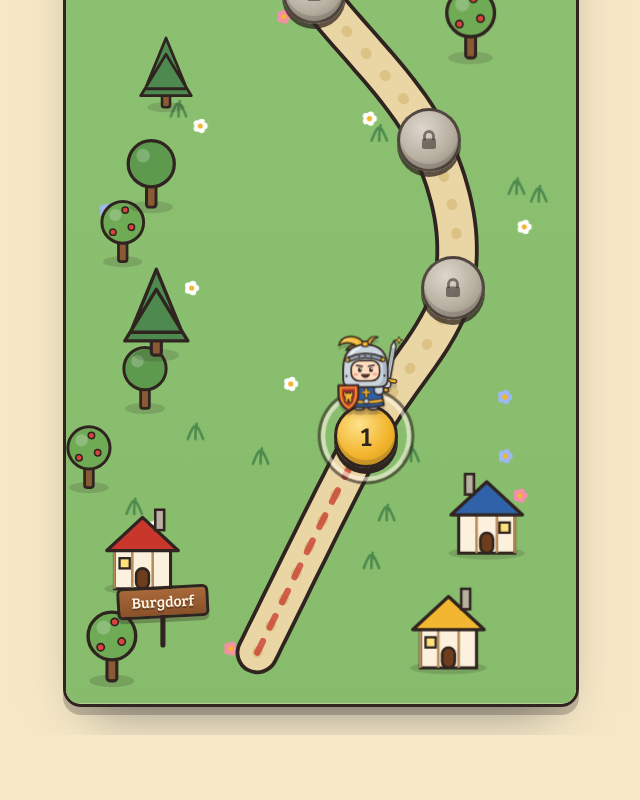
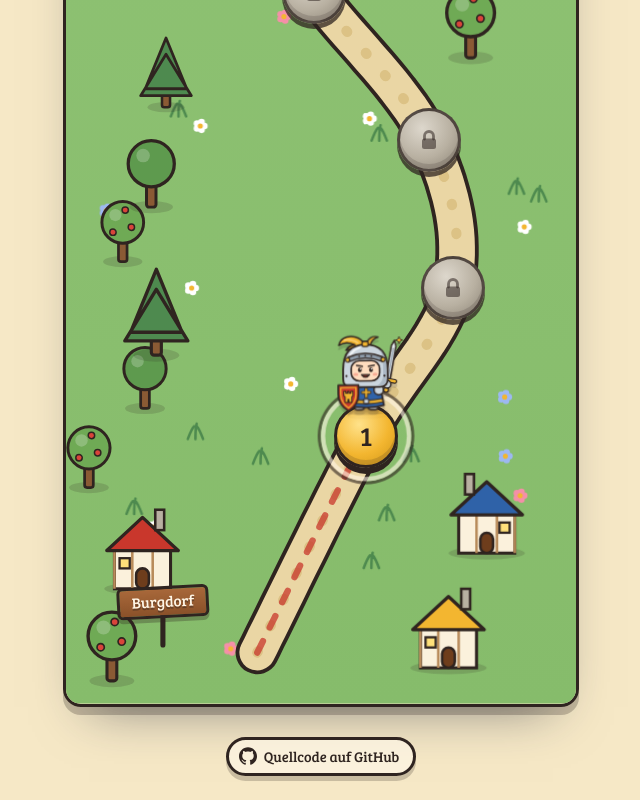
Before and after one commit to markuswondrak/kids-chess-training, a React (Vite) app: page / in a window 1280 px wide. Shown: the part 1981-2781 px from the top of the page, without its empty margins (319-959 px from the left). Before the commit the page ends 2716 px from the top, so only its background shows below. Built offline with nearby package versions, Linux system fonts and the light colour scheme; a web font is replaced by a local one.

Commit message:
GitHub-Backlink als kleine Fußzeile ergänzen

```diff
--- a/src/App.tsx
+++ b/src/App.tsx
@@ -5,7 +5,7 @@
 import { PuzzleScreen } from './components/PuzzleScreen'
 import { ResultBanner } from './components/ResultBanner'
 import { Chest } from './components/Treasure'
-import { SoundOffIcon, SoundOnIcon } from './components/icons'
+import { GitHubIcon, SoundOffIcon, SoundOnIcon } from './components/icons'
 import { frontier, useProgress, worldStars, type StarCount } from './game/progress'
 import { setMuted, sfx } from './game/sounds'
 import { COMING_SOON, WORLDS } from './game/worlds'
@@ -163,6 +163,18 @@
         />
       )}
 
+      <footer className="footer">
+        <a
+          className="footer__link"
+          href="https://github.com/markuswondrak/kids-chess-training"
+          target="_blank"
+          rel="noreferrer"
+        >
+          <GitHubIcon />
+          Quellcode auf GitHub
+        </a>
+      </footer>
+
       {chestBanner && (
         <ResultBanner
           title="Welt geschafft!"
--- a/src/components/icons.tsx
+++ b/src/components/icons.tsx
@@ -24,3 +24,9 @@
     <path d="M15.5 9.5 l5 5 M20.5 9.5 l-5 5" />
   </svg>
 )
+
+export const GitHubIcon = () => (
+  <svg viewBox="0 0 24 24" width={18} height={18} fill="currentColor" aria-hidden="true">
+    <path d="M12 .297c-6.63 0-12 5.373-12 12 0 5.303 3.438 9.8 8.205 11.385.6.113.82-.258.82-.577 0-.285-.01-1.04-.015-2.04-3.338.724-4.042-1.61-4.042-1.61C4.422 18.07 3.633 17.7 3.633 17.7c-1.087-.744.084-.729.084-.729 1.205.084 1.838 1.236 1.838 1.236 1.07 1.835 2.809 1.305 3.495.998.108-.776.417-1.305.76-1.605-2.665-.3-5.466-1.332-5.466-5.93 0-1.31.465-2.38 1.235-3.22-.135-.303-.54-1.523.105-3.176 0 0 1.005-.322 3.3 1.23.96-.267 1.98-.399 3-.405 1.02.006 2.04.138 3 .405 2.28-1.552 3.285-1.23 3.285-1.23.645 1.653.24 2.873.12 3.176.765.84 1.23 1.91 1.23 3.22 0 4.61-2.805 5.625-5.475 5.92.42.36.81 1.096.81 2.22 0 1.606-.015 2.896-.015 3.286 0 .315.21.69.825.57C20.565 22.092 24 17.592 24 12.297c0-6.627-5.373-12-12-12" />
+  </svg>
+)
--- a/src/styles/screens.css
+++ b/src/styles/screens.css
@@ -882,3 +882,37 @@
 .map-sign--next {
   transform: translate(-50%, -50%) rotate(2deg);
 }
+
+/* ---------- Fußzeile ---------- */
+
+.footer {
+  position: relative;
+  z-index: 1;
+  display: flex;
+  justify-content: center;
+  padding: 2px 12px max(24px, env(safe-area-inset-bottom));
+}
+
+.footer__link {
+  display: inline-flex;
+  align-items: center;
+  gap: 7px;
+  padding: 6px 14px 6px 10px;
+  font-family: var(--font-display);
+  font-size: 0.9rem;
+  color: var(--ink);
+  text-decoration: none;
+  background: rgba(252, 245, 227, 0.75);
+  border: 3px solid var(--ink);
+  border-radius: 999px;
+  box-shadow: var(--shadow-pop);
+}
+
+.footer__link:active {
+  transform: translateY(2px);
+}
+
+.footer__link svg {
+  width: 18px;
+  height: 18px;
+}
```
